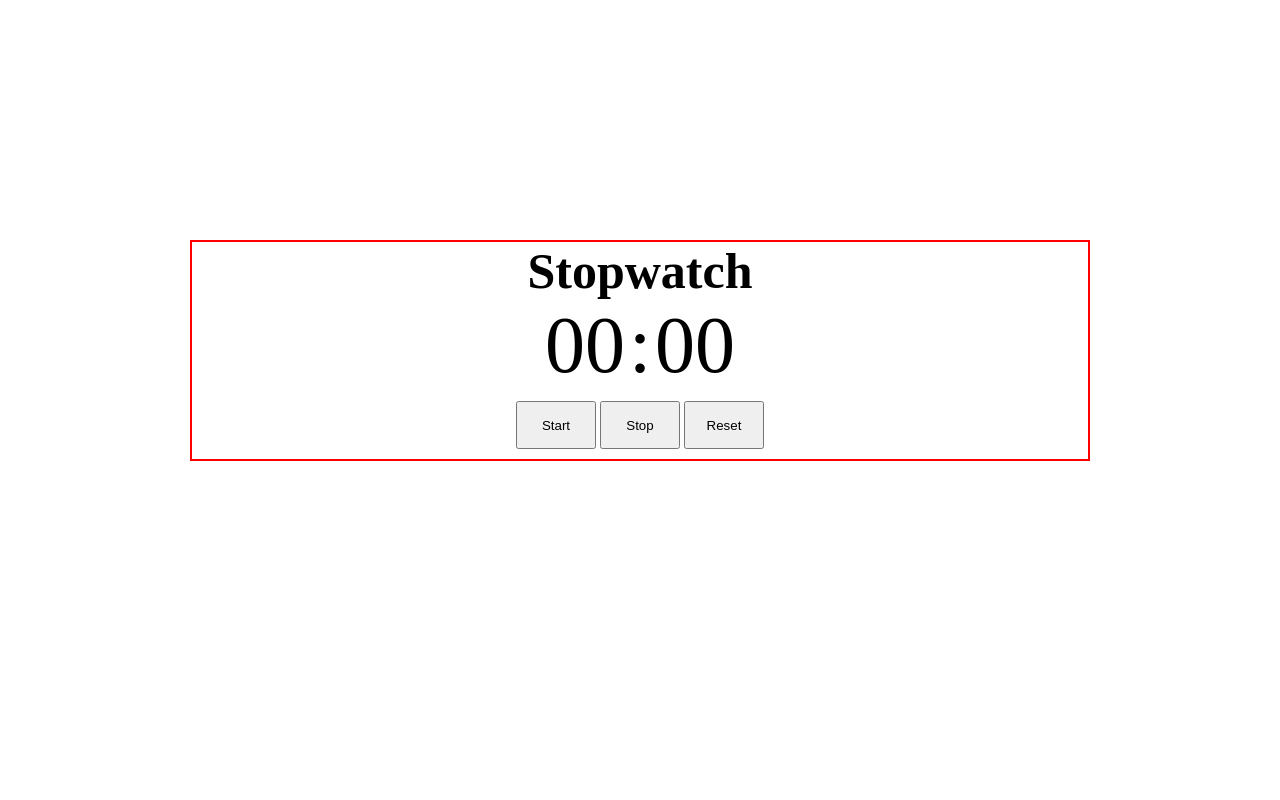
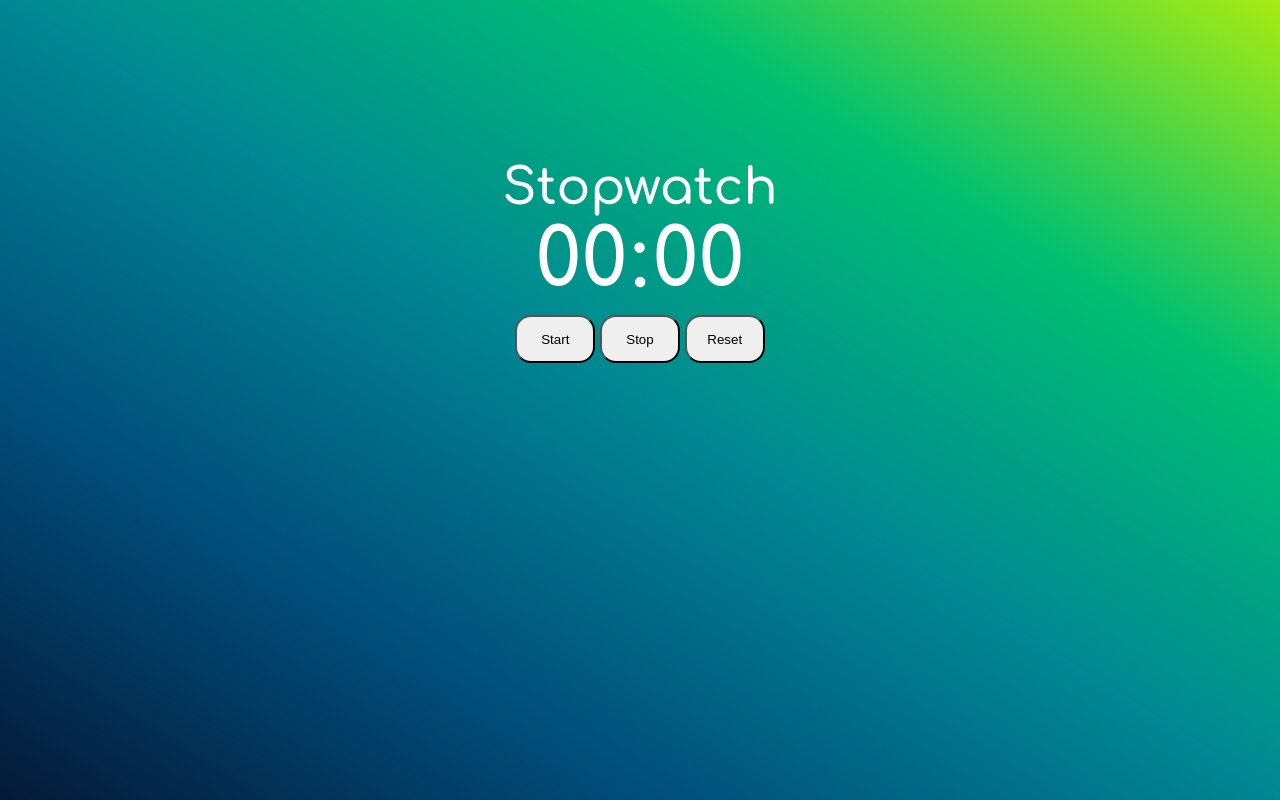
Before and after one commit to CodeMaster17/JS-revision-with-projects, a plain HTML site: page my stop watch/index.html in a window 1280 px wide. Drawn offline with Linux system fonts and the light colour scheme.

Commit message:
project ready

```diff
--- a/my stop watch/index.css
+++ b/my stop watch/index.css
@@ -1,3 +1,4 @@
+@import url('https://fonts.googleapis.com/css2?family=Comfortaa:wght@600&display=swap');
 *{
     margin: 0;
     padding: 0;
@@ -9,12 +10,19 @@ body{
     justify-content: center;
     /* align-items: center; */
     /* background-color: ; */
+    background-image: linear-gradient(to right top, #051937, #004d7a, #008793, #00bf72, #a8eb12);
+    background-repeat: no-repeat;
+    background-size: auto;
+    width:100vw;
+    height: 100vh;
+    font-family: 'Comfortaa', cursive;
 }
 .container{
     position: relative;
-    top:30vh;
-    border:2px solid red;
-    width:70vw;
+    top:20vh;
+    /* border:2px solid red; */
+    width:50vw;
+    height:70vh;
 
 }
 #subContainer{
@@ -26,16 +34,23 @@ body{
 }
 #subContainer h1{
     font-size: 50px;;
+    color: white;
 }
 .Styling{
     font-size: 80px;
+    color: white;
 }
 .buttons{
     /* display: flex; */
     /* justify-content: space-around; */
     margin:10px;
+
 }
 .buttonStyle{
     width:5rem;
     height:3rem;
+    border-radius: 1rem;
 }
+.buttonStyle:hover{
+    cursor: pointer;
+}
--- a/my stop watch/index.js
+++ b/my stop watch/index.js
@@ -37,3 +37,10 @@ stop.addEventListener('click',()=>{
     clearInterval(time);
 
 })
+reset.addEventListener('click',()=>{
+    clearInterval(time);
+    sec="00";
+    millisec="00";
+    seconds.innerHTML=sec;
+    milliseconds.innerHTML=millisec;
+})
```
